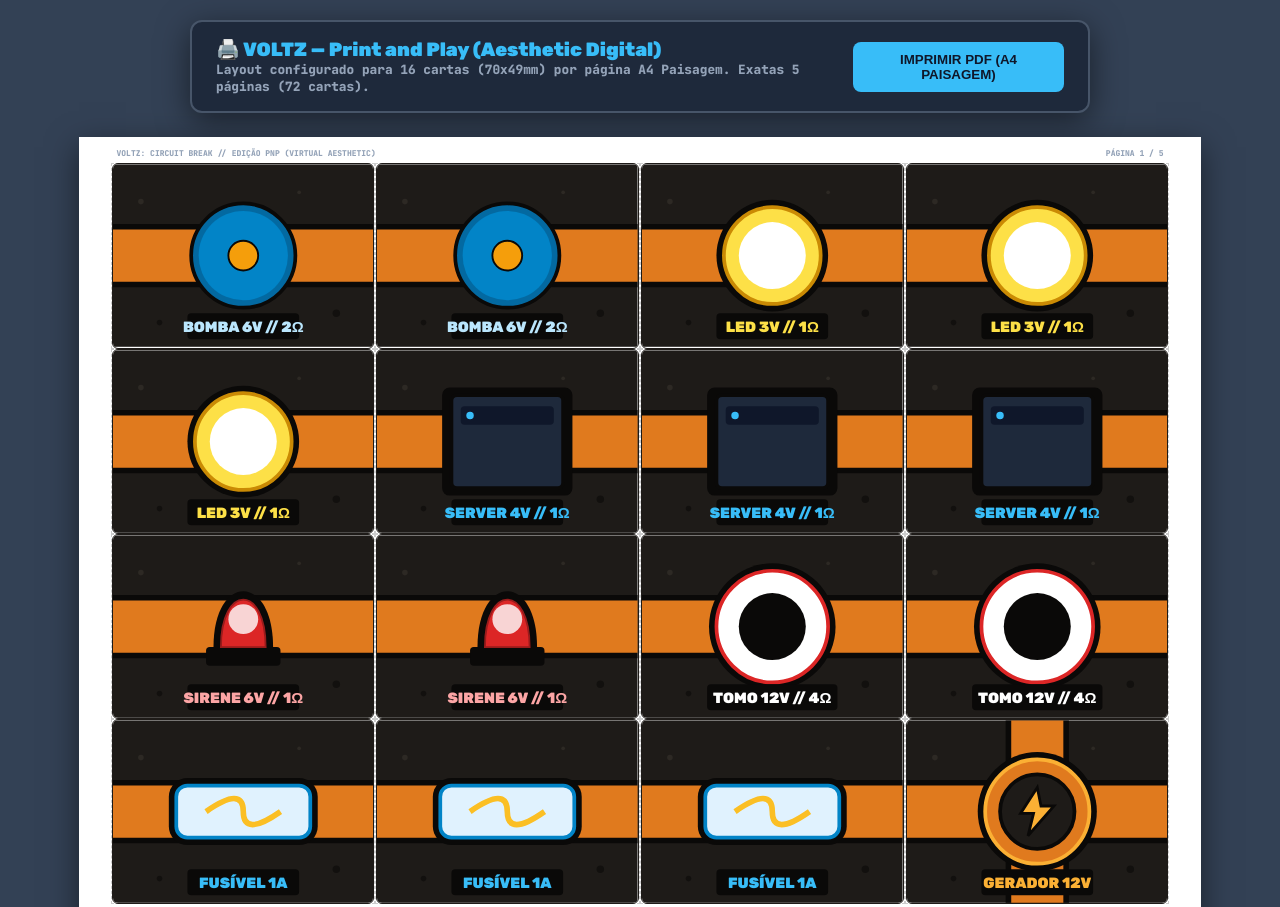
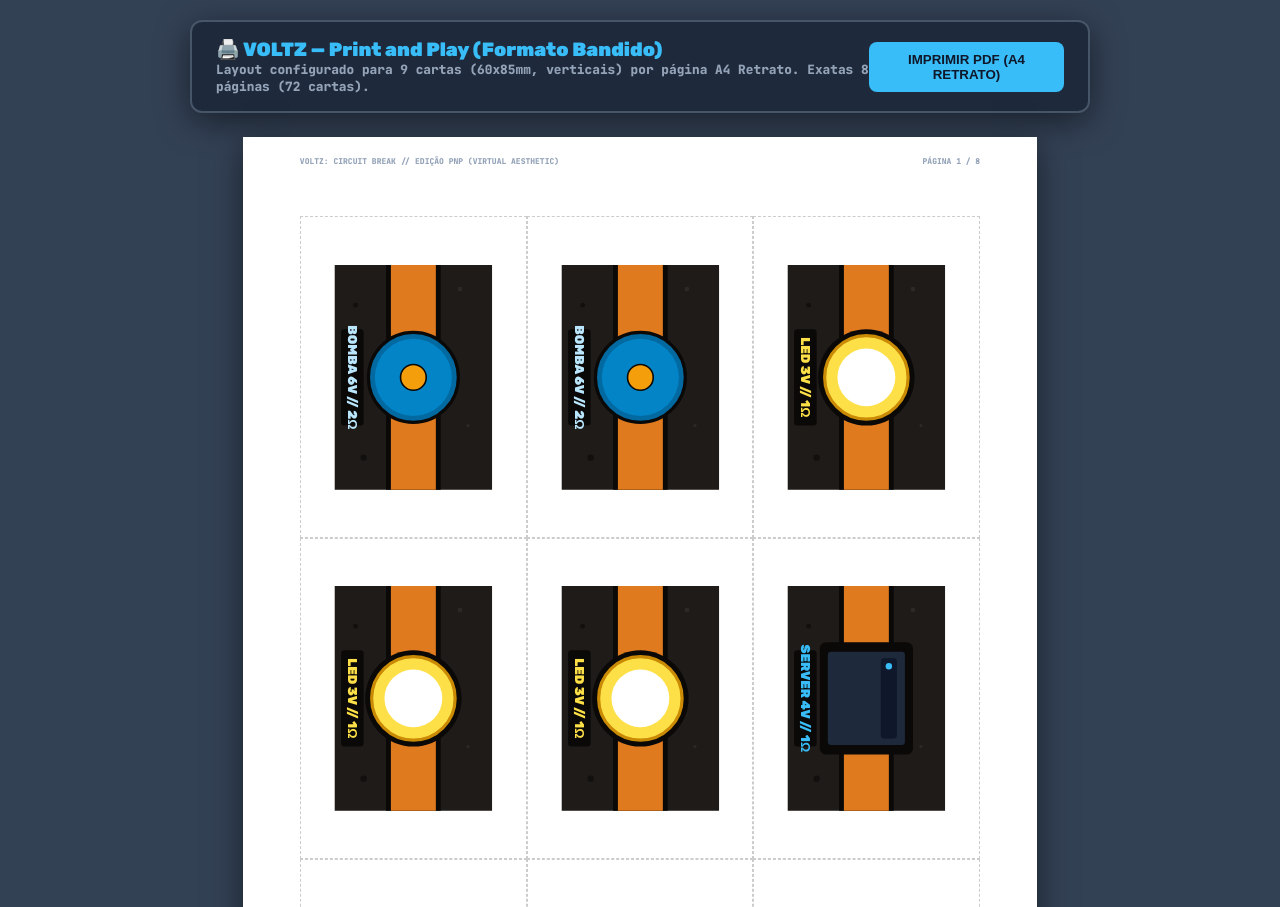
Before and after one commit to davidlhferro/febrace, a plain HTML site: page 01_Jogo_Voltz/cartas/cartas_print_visual.html in a window 1280 px wide. Shown: the top 907 px of the page. Drawn offline with Linux system fonts and the light colour scheme.

Commit message:
style(pnp): adapt cards to vertical 60x85mm Bandido format on A4 portrait

```diff
--- a/01_Jogo_Voltz/cartas/cartas_print_visual.html
+++ b/01_Jogo_Voltz/cartas/cartas_print_visual.html
@@ -36,36 +36,37 @@
         }
 
         .a4-page {
-            width: 297mm; height: 210mm; /* A4 Paisagem */
+            width: 210mm; height: 297mm; /* A4 Retrato */
             background: #ffffff;
-            padding: 7mm 8.5mm; /* Margens para centralizar 280x196 no 297x210 */
+            padding: 21mm 15mm; /* Margens para centralizar 180x255 no 210x297 */
             margin-bottom: 20px;
             position: relative;
             display: grid;
-            grid-template-columns: repeat(4, 70mm);
-            grid-template-rows: repeat(4, 49mm);
+            grid-template-columns: repeat(3, 60mm);
+            grid-template-rows: repeat(3, 85mm);
             gap: 0; /* Corte direto */
             page-break-after: always;
             box-shadow: 0 10px 30px rgba(0,0,0,0.5);
         }
 
         .card-container {
-            width: 70mm;
-            height: 49mm;
+            width: 60mm;
+            height: 85mm;
             display: flex;
             justify-content: center;
             align-items: center;
             border: 0.5px dashed #ccc; /* Linha de corte */
+            overflow: hidden;
         }
 
         .page-header-tag {
-            position: absolute; top: 3mm; left: 10mm; right: 10mm;
+            position: absolute; top: 5mm; left: 15mm; right: 15mm;
             display: flex; justify-content: space-between;
             font-family: 'JetBrains Mono', monospace; font-size: 8px; color: #94a3b8;
             font-weight: 900;
         }
 
-        @page { size: A4 landscape; margin: 0; }
+        @page { size: A4 portrait; margin: 0; }
         @media print {
             body { background: none; padding: 0; margin: 0; }
             .no-print-bar { display: none; }
@@ -78,10 +79,10 @@
 
     <div class="no-print-bar">
         <div>
-            <h1>🖨️ VOLTZ — Print and Play (Aesthetic Digital)</h1>
-            <p>Layout configurado para 16 cartas (70x49mm) por página A4 Paisagem. Exatas 5 páginas (72 cartas).</p>
+            <h1>🖨️ VOLTZ — Print and Play (Formato Bandido)</h1>
+            <p>Layout configurado para 9 cartas (60x85mm, verticais) por página A4 Retrato. Exatas 8 páginas (72 cartas).</p>
         </div>
-        <button class="btn-print" onclick="window.print()">Imprimir PDF (A4 Paisagem)</button>
+        <button class="btn-print" onclick="window.print()">Imprimir PDF (A4 Retrato)</button>
     </div>
 
     <div id="pages-container"></div>
@@ -135,8 +136,8 @@
         }
 
         function renderCardSVG(card) {
-            const w = "70mm";
-            const h = "49mm";
+            const w = "85mm";
+            const h = "60mm";
             const rot = 0;
 
             const pipeCore = card.isBurned ? '#475569' : '#e07a1e';
@@ -304,7 +305,7 @@
             }
 
             return `
-            <svg width="${w}" height="${h}" viewBox="0 0 140 98" style="display:block; border-radius:6px; overflow:hidden; border:1px solid #1e1b18;">
+            <svg width="${w}" height="${h}" viewBox="0 0 140 98" style="display:block; transform: rotate(90deg); transform-origin: center;">
                 <g transform="rotate(${rot} 70 49)">
                     ${baseVisual}
                     ${bodyVisual}
@@ -317,12 +318,12 @@
         const deck = generateFullDeck();
         const container = document.getElementById('pages-container');
 
-        for (let i = 0; i < deck.length; i += 16) {
-            const pageCards = deck.slice(i, i + 16);
+        for (let i = 0; i < deck.length; i += 9) {
+            const pageCards = deck.slice(i, i + 9);
             let pageHtml = `<div class="a4-page">
                 <div class="page-header-tag">
                     <span>VOLTZ: CIRCUIT BREAK // EDIÇÃO PNP (VIRTUAL AESTHETIC)</span>
-                    <span>PÁGINA ${Math.floor(i/16) + 1} / 5</span>
+                    <span>PÁGINA ${Math.floor(i/9) + 1} / 8</span>
                 </div>`;
 
             pageCards.forEach(card => {
```
